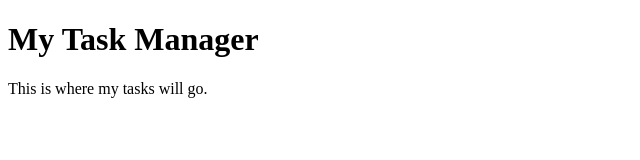
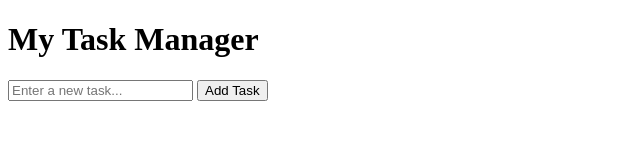
Before and after one commit to BukuruAkimana/studybuddy-task-manager, a plain HTML site: page index.html in a window 1280 px wide. Shown: the whole page, without its empty margins (0-640 px from the left). Drawn offline with Linux system fonts and the light colour scheme.

Commit message:
Added input box and button

```diff
--- a/index.html
+++ b/index.html
@@ -7,6 +7,15 @@
 </head>
 <body>
     <h1>My Task Manager</h1>
-    <p>This is where my tasks will go.</p>
+
+    <div>
+        <input type="text" id="taskInput" placeholder="Enter a new task...">
+        <button id="addTaskBtn">Add Task</button>
+    </div>
+
+    <ul>
+        </ul>
+
+    <script src="app.js"></script>
 </body>
 </html>
```
